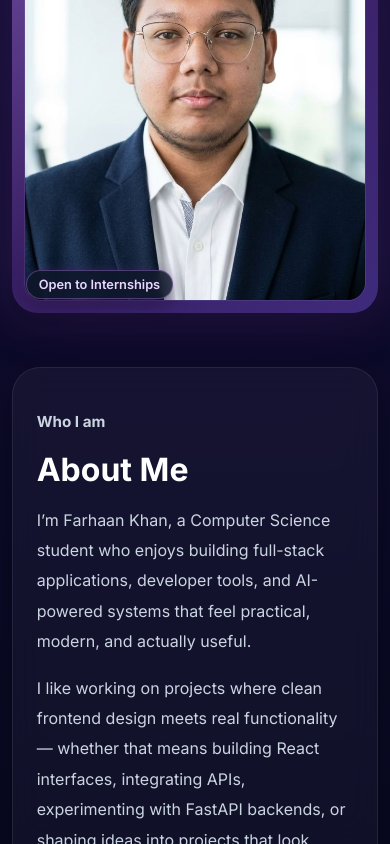
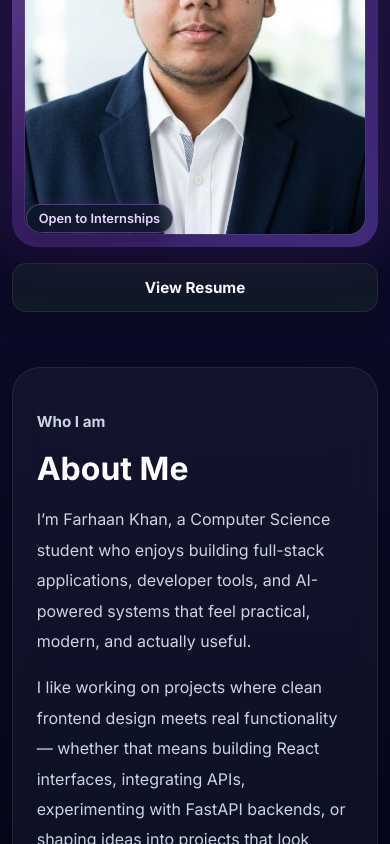
Before and after one commit to Far-200/portfolio-site, a React (Vite) app in the folder site/: page / in a window 390 px wide. Shown: the part 1156-2000 px from the top of the page. Built offline with nearby package versions, Linux system fonts and the light colour scheme.

Commit message:
Fixed CSS

```diff
--- a/site/index.html
+++ b/site/index.html
@@ -4,7 +4,7 @@
     <meta charset="UTF-8" />
     <link rel="icon" type="image/svg+xml" href="/vite.svg" />
     <meta name="viewport" content="width=device-width, initial-scale=1.0" />
-    <title>site</title>
+    <title>Farhaan Khan's Portfolio</title>
   </head>
   <body>
     <div id="root"></div>
--- a/site/src/components/About.jsx
+++ b/site/src/components/About.jsx
@@ -1,11 +1,11 @@
 import { motion } from "framer-motion";
 import aboutPhoto from "../assets/about-photo.jpg";
 
-function About() {
+function About({ showPhoto = true }) {
   return (
     <section className="section">
       <motion.div
-        className="about-layout"
+        className={`about-layout ${!showPhoto ? "about-layout-single" : ""}`}
         initial={{ opacity: 0, y: 35 }}
         whileInView={{ opacity: 1, y: 0 }}
         transition={{ duration: 0.6 }}
@@ -68,6 +68,7 @@ function About() {
           </div>
         </div>
 
+        {showPhoto && (
           <div className="about-photo-card">
             <img
               src={aboutPhoto}
@@ -75,6 +76,7 @@ function About() {
               className="about-photo"
             />
           </div>
+        )}
       </motion.div>
     </section>
   );
--- a/site/src/components/Hero.jsx
+++ b/site/src/components/Hero.jsx
@@ -41,10 +41,6 @@ function Hero() {
           >
             GitHub
           </a>
-
-          <a href="/resume.pdf" className="btn btn-secondary">
-            Resume
-          </a>
         </div>
 
         <div className="hero-stats">
@@ -64,12 +60,12 @@ function Hero() {
       </motion.div>
 
       <motion.div
-        className="hero-photo-card"
+        className="hero-right"
         initial={{ opacity: 0, x: 60, scale: 0.95 }}
         animate={{ opacity: 1, x: 0, scale: 1 }}
         transition={{ duration: 0.8, delay: 0.2 }}
-        whileHover={{ y: -6 }}
       >
+        <motion.div className="hero-photo-card" whileHover={{ y: -6 }}>
           <img
             src={profileImage}
             alt="Farhaan Khan portrait"
@@ -77,6 +73,16 @@ function Hero() {
           />
           <div className="hero-status">Open to Internships</div>
         </motion.div>
+
+        <a
+          href="/resume/Farhaan_Khan_Resume.pdf"
+          target="_blank"
+          rel="noreferrer"
+          className="resume-cta"
+        >
+          View Resume
+        </a>
+      </motion.div>
     </section>
   );
 }
--- a/site/src/index.css
+++ b/site/src/index.css
@@ -14,6 +14,8 @@
 
 html {
   scroll-behavior: smooth;
+  scrollbar-width: thin;
+  scrollbar-color: rgba(192, 132, 252, 0.75) rgba(15, 23, 42, 0.55);
 }
 
 body {
@@ -27,6 +29,7 @@ body {
     #020617;
   color: white;
   min-height: 100vh;
+  overflow-x: hidden;
 }
 
 a {
@@ -36,6 +39,35 @@ a {
 
 .app-shell {
   min-height: 100vh;
+}
+
+/* Custom Scrollbar */
+::-webkit-scrollbar {
+  width: 12px;
+}
+
+::-webkit-scrollbar-track {
+  background: rgba(8, 15, 30, 0.95);
+}
+
+::-webkit-scrollbar-thumb {
+  background: linear-gradient(
+    180deg,
+    rgba(216, 180, 254, 0.9),
+    rgba(168, 85, 247, 0.9)
+  );
+  border-radius: 999px;
+  border: 2px solid rgba(8, 15, 30, 0.95);
+  box-shadow: 0 0 12px rgba(168, 85, 247, 0.25);
+}
+
+::-webkit-scrollbar-thumb:hover {
+  background: linear-gradient(
+    180deg,
+    rgba(232, 213, 255, 0.95),
+    rgba(192, 132, 252, 0.95)
+  );
+  box-shadow: 0 0 16px rgba(192, 132, 252, 0.35);
 }
 
 /* NAVBAR */
@@ -213,7 +245,7 @@ a {
 .hero-stats {
   margin-top: 0.8rem;
   display: grid;
-  grid-template-columns: repeat(3, 1fr);
+  grid-template-columns: repeat(3, minmax(0, 1fr));
   gap: 1rem;
 }
 
@@ -238,6 +270,13 @@ a {
 }
 
 /* HERO PHOTO */
+.hero-right {
+  display: flex;
+  flex-direction: column;
+  align-items: center;
+  gap: 1rem;
+}
+
 .hero-photo-card {
   position: relative;
   width: 100%;
@@ -296,6 +335,31 @@ a {
     0 0 12px rgba(168, 85, 247, 0.2);
 }
 
+.resume-cta {
+  display: inline-flex;
+  align-items: center;
+  justify-content: center;
+  padding: 0.9rem 1.4rem;
+  min-width: 200px;
+  border-radius: 14px;
+  font-weight: 700;
+  font-size: 0.95rem;
+  transition: all 0.3s ease;
+  background: #111827;
+  color: #ffffff;
+  border: 1px solid rgba(255, 255, 255, 0.08);
+  box-shadow: 0 10px 25px rgba(0, 0, 0, 0.18);
+}
+
+.resume-cta:hover {
+  transform: translateY(-3px);
+  box-shadow: 0 14px 30px rgba(0, 0, 0, 0.24);
+}
+
+.resume-cta:active {
+  transform: translateY(0);
+}
+
 /* CARDS */
 .glass-card,
 .project-card,
@@ -305,7 +369,8 @@ a {
 .journey-card,
 .project-detail-main,
 .project-detail-side,
-.project-section-block {
+.project-section-block,
+.skill-card {
   border: 1px solid rgba(255, 255, 255, 0.08);
   background: rgba(255, 255, 255, 0.04);
   backdrop-filter: blur(16px);
@@ -348,6 +413,24 @@ a {
 }
 
 /* ABOUT */
+.about-layout {
+  display: grid;
+  grid-template-columns: 1.4fr 0.9fr;
+  gap: 2rem;
+  align-items: stretch;
+}
+
+.about-layout-single {
+  display: grid;
+  grid-template-columns: 1fr;
+  max-width: 1268px;
+  margin: 0 auto;
+}
+
+.about-layout-single .content-section {
+  width: 100%;
+}
+
 .about-expanded p {
   color: #cbd5e1;
   line-height: 1.9;
@@ -363,8 +446,8 @@ a {
 .about-highlights {
   display: grid;
   grid-template-columns: repeat(3, minmax(0, 1fr));
-  gap: 1rem;
-  margin-top: 1.6rem;
+  gap: 1.2rem;
+  margin-top: 2rem;
 }
 
 .about-highlight-card {
@@ -372,6 +455,7 @@ a {
   background: rgba(15, 23, 42, 0.45);
   border-radius: 20px;
   padding: 1.1rem;
+  min-width: 0;
 }
 
 .about-highlight-card h3 {
@@ -384,6 +468,31 @@ a {
   margin-top: 0;
   font-size: 0.95rem;
   line-height: 1.7;
+}
+
+.about-photo-card {
+  position: sticky;
+  top: 100px;
+  padding: 6px;
+  border-radius: 26px;
+  background: linear-gradient(
+    135deg,
+    rgba(192, 132, 252, 0.35),
+    rgba(168, 85, 247, 0.15),
+    rgba(139, 92, 246, 0.28)
+  );
+  box-shadow:
+    0 10px 30px rgba(0, 0, 0, 0.28),
+    0 0 32px rgba(168, 85, 247, 0.14);
+}
+
+.about-photo {
+  width: 100%;
+  display: block;
+  border-radius: 20px;
+  aspect-ratio: 4 / 5;
+  object-fit: cover;
+  object-position: center;
 }
 
 /* CURRENTLY BUILDING */
@@ -471,6 +580,7 @@ a {
   padding: 1.3rem;
   overflow: hidden;
   border-radius: 28px;
+  min-width: 0;
 }
 
 .skill-card h3 {
@@ -495,6 +605,7 @@ a {
   border: 1px solid rgba(255, 255, 255, 0.07);
   color: #e2e8f0;
   transition: 0.25s ease;
+  min-width: 0;
 }
 
 .skill-logo-item:hover {
@@ -528,6 +639,7 @@ a {
 .project-card {
   border-radius: 28px;
   padding: 1.5rem;
+  min-width: 0;
 }
 
 .project-card h3 {
@@ -882,6 +994,16 @@ a {
   .skills-grid {
     grid-template-columns: repeat(2, minmax(0, 1fr));
   }
+
+  .about-layout,
+  .about-layout-single {
+    grid-template-columns: 1fr;
+  }
+
+  .about-photo-card {
+    position: static;
+    max-width: 420px;
+  }
 }
 
 @media (max-width: 900px) {
@@ -988,6 +1110,11 @@ a {
     border-radius: 18px;
   }
 
+  .resume-cta {
+    width: 100%;
+    min-width: 0;
+  }
+
   .content-section,
   .contact-section {
     padding: 1.5rem;
@@ -1017,90 +1144,15 @@ a {
     font-size: 1.45rem;
   }
 
+  .about-highlights {
+    grid-template-columns: 1fr;
+  }
+
+  .about-photo-card {
+    max-width: 100%;
+  }
+
   .footer-bottom {
     padding-bottom: 1.4rem;
   }
 }
-
-.about-layout {
-  display: grid;
-  grid-template-columns: 1.2fr 0.8fr;
-  gap: 1.4rem;
-  align-items: start;
-}
-
-.about-photo-card {
-  position: sticky;
-  top: 100px;
-  padding: 6px;
-  border-radius: 26px;
-  background: linear-gradient(
-    135deg,
-    rgba(192, 132, 252, 0.35),
-    rgba(168, 85, 247, 0.15),
-    rgba(139, 92, 246, 0.28)
-  );
-  box-shadow:
-    0 10px 30px rgba(0, 0, 0, 0.28),
-    0 0 32px rgba(168, 85, 247, 0.14);
-}
-
-.about-photo {
-  width: 100%;
-  display: block;
-  border-radius: 20px;
-  aspect-ratio: 4 / 5;
-  object-fit: cover;
-  object-position: center;
-}
-
-@media (max-width: 1000px) {
-  .about-layout {
-    grid-template-columns: 1fr;
-  }
-
-  .about-photo-card {
-    position: static;
-    max-width: 420px;
-  }
-}
-
-@media (max-width: 700px) {
-  .about-photo-card {
-    max-width: 100%;
-  }
-}
-
-/* Custom Scrollbar */
-html {
-  scrollbar-width: thin;
-  scrollbar-color: rgba(192, 132, 252, 0.75) rgba(15, 23, 42, 0.55);
-}
-
-::-webkit-scrollbar {
-  width: 12px;
-}
-
-::-webkit-scrollbar-track {
-  background: rgba(8, 15, 30, 0.95);
-}
-
-::-webkit-scrollbar-thumb {
-  background: linear-gradient(
-    180deg,
-    rgba(216, 180, 254, 0.9),
-    rgba(168, 85, 247, 0.9)
-  );
-  border-radius: 999px;
-  border: 2px solid rgba(8, 15, 30, 0.95);
-  box-shadow: 0 0 12px rgba(168, 85, 247, 0.25);
-}
-
-::-webkit-scrollbar-thumb:hover {
-  background: linear-gradient(
-    180deg,
-    rgba(232, 213, 255, 0.95),
-    rgba(192, 132, 252, 0.95)
-  );
-  box-shadow: 0 0 16px rgba(192, 132, 252, 0.35);
-}
--- a/site/src/pages/HomePage.jsx
+++ b/site/src/pages/HomePage.jsx
@@ -13,7 +13,6 @@ function HomePage() {
       <Skills />
       <Projects />
       <Contact />
-      <Footer />
     </>
   );
 }
```
Also changed, not shown: 1 other file (tests, documents, lock files or other folders). Lines whose indentation alone changed are shown as unchanged.
